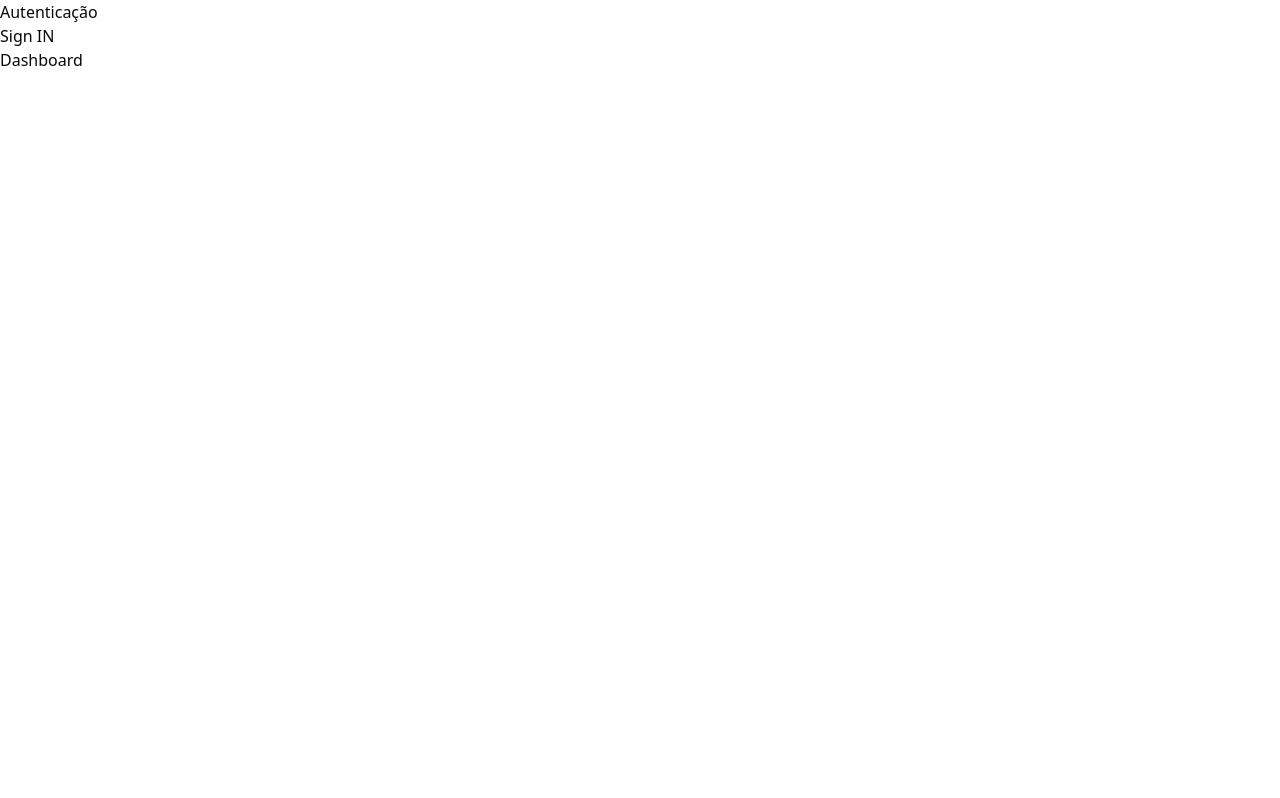
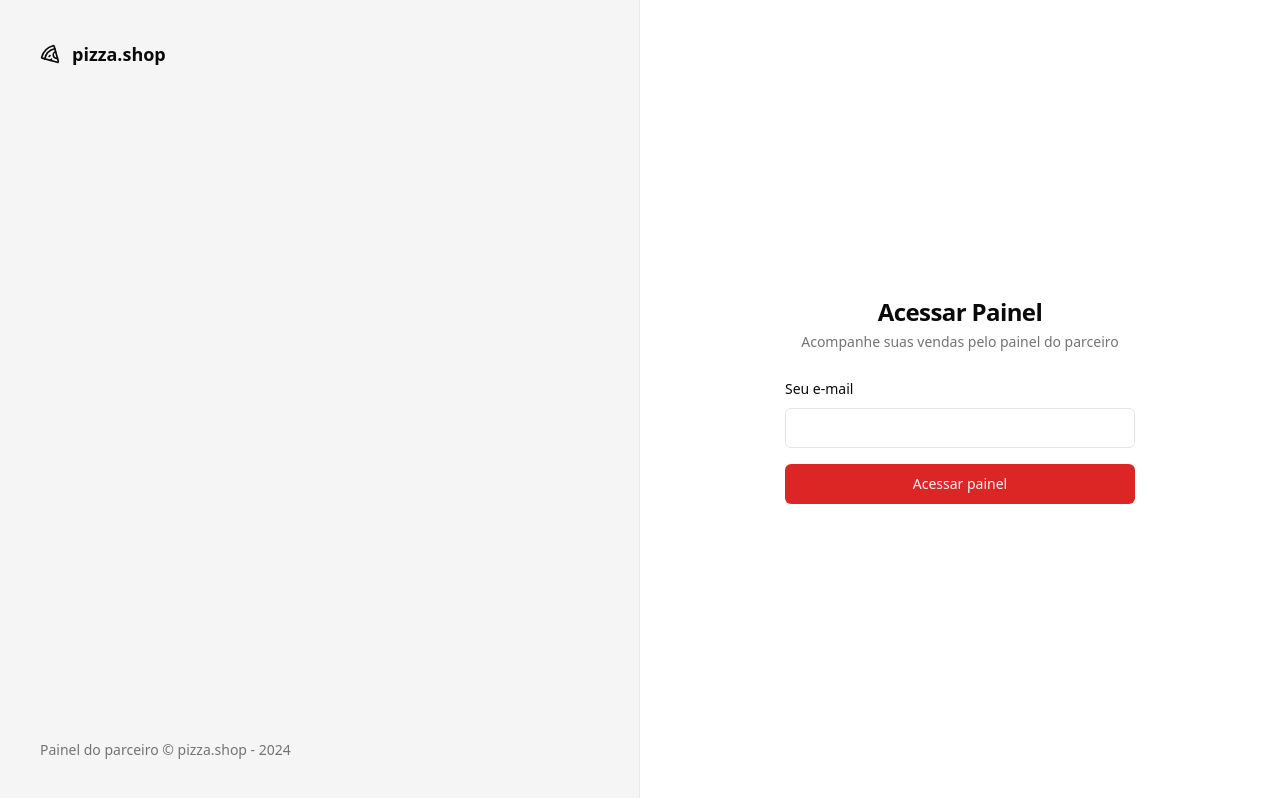
Before and after one commit to gabrieldesiderio/pizzashop-web, a React (Vite) app: page /sign-in in a window 1280 px wide. Built offline with nearby package versions, Linux system fonts and the light colour scheme.

Commit message:
create login page

```diff
--- a/package.json
+++ b/package.json
@@ -10,6 +10,7 @@
     "preview": "vite preview"
   },
   "dependencies": {
+    "@radix-ui/react-label": "^2.1.1",
     "@radix-ui/react-slot": "^1.1.1",
     "class-variance-authority": "^0.7.1",
     "clsx": "^2.1.1",
--- /dev/null
+++ b/src/components/ui/input.tsx
@@ -0,0 +1,22 @@
+import * as React from 'react'
+
+import { cn } from '@/lib/utils'
+
+const Input = React.forwardRef<HTMLInputElement, React.ComponentProps<'input'>>(
+  ({ className, type, ...props }, ref) => {
+    return (
+      <input
+        type={type}
+        className={cn(
+          'flex h-10 w-full rounded-md border border-input bg-background px-3 py-2 text-base ring-offset-background file:border-0 file:bg-transparent file:text-sm file:font-medium file:text-foreground placeholder:text-muted-foreground focus-visible:outline-none focus-visible:ring-2 focus-visible:ring-ring focus-visible:ring-offset-2 disabled:cursor-not-allowed disabled:opacity-50 md:text-sm',
+          className,
+        )}
+        ref={ref}
+        {...props}
+      />
+    )
+  },
+)
+Input.displayName = 'Input'
+
+export { Input }
--- /dev/null
+++ b/src/components/ui/label.tsx
@@ -0,0 +1,24 @@
+import * as LabelPrimitive from '@radix-ui/react-label'
+import { cva, type VariantProps } from 'class-variance-authority'
+import * as React from 'react'
+
+import { cn } from '@/lib/utils'
+
+const labelVariants = cva(
+  'text-sm font-medium leading-none peer-disabled:cursor-not-allowed peer-disabled:opacity-70',
+)
+
+const Label = React.forwardRef<
+  React.ElementRef<typeof LabelPrimitive.Root>,
+  React.ComponentPropsWithoutRef<typeof LabelPrimitive.Root> &
+    VariantProps<typeof labelVariants>
+>(({ className, ...props }, ref) => (
+  <LabelPrimitive.Root
+    ref={ref}
+    className={cn(labelVariants(), className)}
+    {...props}
+  />
+))
+Label.displayName = LabelPrimitive.Root.displayName
+
+export { Label }
--- a/src/global.css
+++ b/src/global.css
@@ -2,62 +2,64 @@
 @tailwind components;
 @tailwind utilities;
 
+
 @layer base {
   :root {
     --background: 0 0% 100%;
-    --foreground: 240 10% 3.9%;
+    --foreground: 0 0% 3.9%;
     --card: 0 0% 100%;
-    --card-foreground: 240 10% 3.9%;
+    --card-foreground: 0 0% 3.9%;
     --popover: 0 0% 100%;
-    --popover-foreground: 240 10% 3.9%;
-    --primary: 240 5.9% 10%;
-    --primary-foreground: 0 0% 98%;
-    --secondary: 240 4.8% 95.9%;
-    --secondary-foreground: 240 5.9% 10%;
-    --muted: 240 4.8% 95.9%;
-    --muted-foreground: 240 3.8% 46.1%;
-    --accent: 240 4.8% 95.9%;
-    --accent-foreground: 240 5.9% 10%;
+    --popover-foreground: 0 0% 3.9%;
+    --primary: 0 72.2% 50.6%;
+    --primary-foreground: 0 85.7% 97.3%;
+    --secondary: 0 0% 96.1%;
+    --secondary-foreground: 0 0% 9%;
+    --muted: 0 0% 96.1%;
+    --muted-foreground: 0 0% 45.1%;
+    --accent: 0 0% 96.1%;
+    --accent-foreground: 0 0% 9%;
     --destructive: 0 84.2% 60.2%;
     --destructive-foreground: 0 0% 98%;
-    --border: 240 5.9% 90%;
-    --input: 240 5.9% 90%;
-    --ring: 240 10% 3.9%;
+    --border: 0 0% 89.8%;
+    --input: 0 0% 89.8%;
+    --ring: 0 72.2% 50.6%;
+    --radius: 0.5rem;
     --chart-1: 12 76% 61%;
     --chart-2: 173 58% 39%;
     --chart-3: 197 37% 24%;
     --chart-4: 43 74% 66%;
     --chart-5: 27 87% 67%;
-    --radius: 0.5rem
   }
 
   .dark {
-    --background: 240 10% 3.9%;
+    --background: 0 0% 3.9%;
     --foreground: 0 0% 98%;
-    --card: 240 10% 3.9%;
+    --card: 0 0% 3.9%;
     --card-foreground: 0 0% 98%;
-    --popover: 240 10% 3.9%;
+    --popover: 0 0% 3.9%;
     --popover-foreground: 0 0% 98%;
-    --primary: 0 0% 98%;
-    --primary-foreground: 240 5.9% 10%;
-    --secondary: 240 3.7% 15.9%;
+    --primary: 0 72.2% 50.6%;
+    --primary-foreground: 0 85.7% 97.3%;
+    --secondary: 0 0% 14.9%;
     --secondary-foreground: 0 0% 98%;
-    --muted: 240 3.7% 15.9%;
-    --muted-foreground: 240 5% 64.9%;
-    --accent: 240 3.7% 15.9%;
+    --muted: 0 0% 14.9%;
+    --muted-foreground: 0 0% 63.9%;
+    --accent: 0 0% 14.9%;
     --accent-foreground: 0 0% 98%;
     --destructive: 0 62.8% 30.6%;
     --destructive-foreground: 0 0% 98%;
-    --border: 240 3.7% 15.9%;
-    --input: 240 3.7% 15.9%;
-    --ring: 240 4.9% 83.9%;
+    --border: 0 0% 14.9%;
+    --input: 0 0% 14.9%;
+    --ring: 0 72.2% 50.6%;
     --chart-1: 220 70% 50%;
     --chart-2: 160 60% 45%;
     --chart-3: 30 80% 55%;
     --chart-4: 280 65% 60%;
-    --chart-5: 340 75% 55%
+    --chart-5: 340 75% 55%;
   }
 }
+
 
 @layer base {
   * {
--- a/src/pages/_layouts/auth.tsx
+++ b/src/pages/_layouts/auth.tsx
@@ -1,11 +1,19 @@
+import { Pizza } from 'lucide-react'
 import { Outlet } from 'react-router'
-
 export function AuthLayout() {
   return (
-    <div>
-      <h1>Autenticação</h1>
+    <div className="grid min-h-screen grid-cols-2">
+      <div className="flex h-full flex-col justify-between border-r border-foreground/5 bg-muted p-10 text-muted-foreground">
+        <div className="flex items-center gap-3 text-lg text-foreground">
+          <Pizza className="size-5" />
+          <span className="font-semibold">pizza.shop</span>
+        </div>
+        <footer className="text-sm">
+          Painel do parceiro &copy; pizza.shop - {new Date().getFullYear()}
+        </footer>
+      </div>
 
-      <div>
+      <div className="flex flex-col items-center justify-center">
         <Outlet />
       </div>
     </div>
--- a/src/pages/auth/sign-in.tsx
+++ b/src/pages/auth/sign-in.tsx
@@ -1,13 +1,34 @@
 import { Helmet } from 'react-helmet-async'
-import { Link } from 'react-router'
+
+import { Button } from '@/components/ui/button'
+import { Input } from '@/components/ui/input'
+import { Label } from '@/components/ui/label'
 
 export function SignIn() {
   return (
-    <div>
+    <>
       <Helmet title="Login" />
-
-      <h1>Sign IN</h1>
-      <Link to="/">Dashboard</Link>
-    </div>
+      <div className="p-8">
+        <div className="flex w-[350px] flex-col justify-center gap-6">
+          <div className="flex flex-col gap-1 text-center">
+            <h1 className="text-2xl font-semibold tracking-tight">
+              Acessar Painel
+            </h1>
+            <p className="text-sm text-muted-foreground">
+              Acompanhe suas vendas pelo painel do parceiro
+            </p>
+          </div>
+          <form className="space-y-4">
+            <div className="space-y-2">
+              <Label htmlFor="email">Seu e-mail</Label>
+              <Input id="email" name="email" type="email" />
+            </div>
+            <Button className="w-full" type="submit">
+              Acessar painel
+            </Button>
+          </form>
+        </div>
+      </div>
+    </>
   )
 }
```
Also changed, not shown: 1 other file (tests, documents, lock files or other folders).
